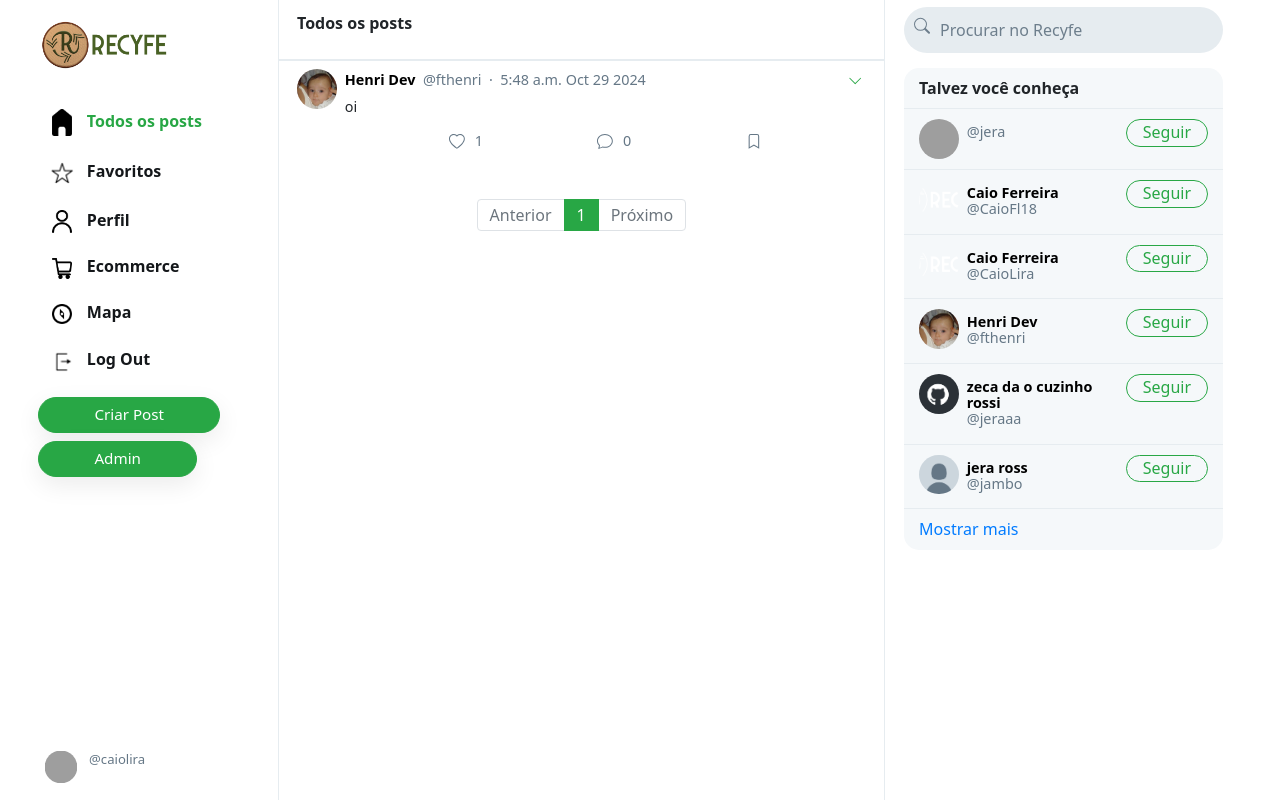
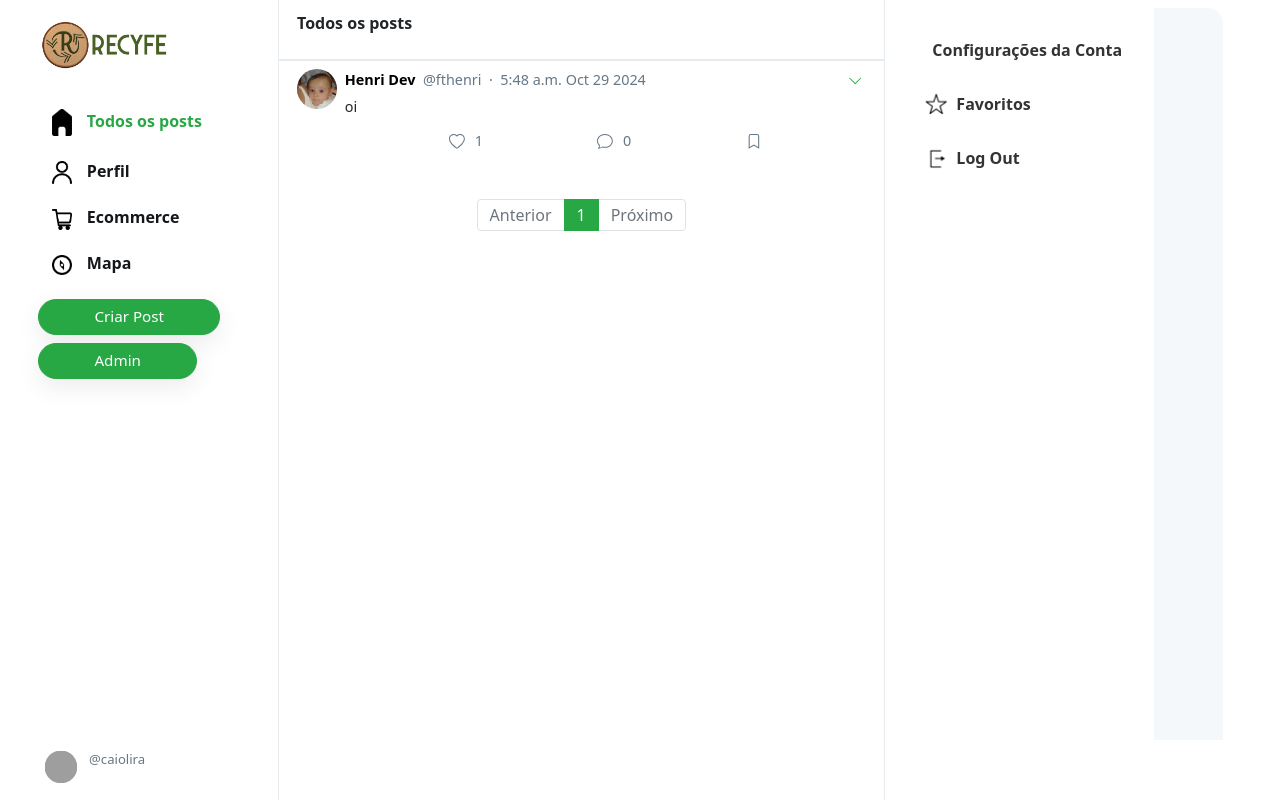
Before and after one commit to guilhermemouraovc/Recyfe-Dev, a Django app: page / in a window 1280 px wide. Run offline with Django 3.2, Linux system fonts and the light colour scheme; a user stored in the database is signed in; data comes from the database, SQL or seed files in the repository; both versions use the stored data as it was after the commit; tables that the repository leaves empty hold one stand-in row (values such as "Sample post"); some libraries are stand-ins or nearby versions; grey boxes are pictures that could not be loaded.

Commit message:
Atualizando as paginas

```diff
--- a/network/templates/network/layout.html
+++ b/network/templates/network/layout.html
@@ -12,16 +12,90 @@
     </head>
     <body>
         <style>
+            .navbar-custom {
+                background-color: white !important; /* Substitui cores padrão */
+            }
+
+            .sidebar-content img{
+                display: block; /* Remove margens em volta da imagem */
+                margin: auto;   /* Centraliza horizontalmente */
+                vertical-align: middle; /* Alinha verticalmente */
+            }
+
+
+            .sidebar ul .nav-item img {
+                transition: filter 0.3s; /* Adiciona uma transição suave para o ícone */
+            }
+
+            .sidebar .nav-link:hover {
+                background-color: #e0f2e9;
+                color: #28a745;
+            }
+
+            .sidebar {
+                width: 250px;
+                background-color: #ffffff;
+                overflow-y: auto;
+                padding: 20px 0;
+                height: 100vh; /* Garante que a navbar tenha a altura total da página */
+            }
+
+            .sidebar img.logo {
+                display: block;
+                margin: 0 auto 20px;
+                margin-left: 5px;
+                max-width: 150px;
+            }
+
+            .sidebar ul {
+                list-style-type: none;
+                padding: 0;
+                margin: 0;
+            }
+
+            .sidebar .nav-item {
+                margin-bottom: 10px;
+            }
+
             .sidenav ul .nav-item img {
                 transition: filter 0.3s; /* Adiciona uma transição suave para o ícone */
             }
 
-            .sidenav ul .nav-item:hover img {
+            .sidebar .nav-link {
+                display: inline-block;
+                align-items: center;
+                padding: 10px 20px;
+                text-decoration: none;
+                color: #333;
+                font-weight: bold;
+                transition: background-color 0.3s, color 0.3s;
+                border-radius: 12px;
+            }
+
+
+            .sidebar .nav-link div {
+                display: flex;
+                align-items: center;
+            }
+
+            .sidebar .nav-link svg {
+                margin-right: 10px;
+            }
+
+            .close-sidebar {
+                display: none;
+            }
+
+            .sidebar ul .nav-item img {
+                transition: filter 0.3s; /* Adiciona uma transição suave para o ícone */
+            }
+
+            .sidebar ul .nav-item:hover img {
                 filter: brightness(0) saturate(100%) invert(50%) sepia(70%) saturate(600%) hue-rotate(85deg) brightness(90%) contrast(85%);
                 /* Torna o ícone verde ao passar o mouse */
             }
 
-            .sidenav ul .nav-item:hover .nav-link {
+            .sidebar ul .nav-item:hover .nav-link {
                 color: #28a745; /* Torna o texto verde ao passar o mouse */
             }
 
@@ -121,14 +195,6 @@
                                 </a>
                                 </li>
                                 {% if user.is_authenticated %}
-                                    <li class="nav-item" id="saved">
-                                        <a href="{% url 'saved' %}" class="nav-link">
-                                            <div>
-                                                <img src="/media/favoritos.png" alt="People Icon" width="24px"/>
-                                                &nbsp;&nbsp;Favoritos
-                                            </div>
-                                        </a>
-                                    </li>
                                     <li class="nav-item" id="profile">
                                         <a href="{% url 'profile' user.username %}" class="nav-link">
                                             <div>
@@ -150,14 +216,6 @@
                                             <div>
                                                 <img src="/media/bussola.png" alt="People Icon" width="20px" style="margin-left: 2px; margin-right: 2px;"/>
                                                 &nbsp;&nbsp;Mapa
-                                            </div>
-                                        </a>
-                                    </li>
-                                    <li class="nav-item" id="logout">
-                                        <a href="{% url 'logout' %}" class="nav-link">
-                                            <div>
-                                                <img src="/media/logout.png" alt="People Icon" width="24px"/>
-                                                &nbsp;&nbsp;Log Out
                                             </div>
                                         </a>
                                     </li>
@@ -222,55 +280,72 @@
             {% endblock %}
 
             <div class="right-div">
-                <nav class="head">
-                    <form action="#">
-                        <div class="search-div">
-                            <div>
-                                <svg width="1em" height="1.6em" viewBox="0 0 16 6" class="bi bi-search" fill="#6d7e8c" xmlns="http://www.w3.org/2000/svg">
-                                    <path fill-rule="evenodd" d="M10.442 10.442a1 1 0 0 1 1.415 0l3.85 3.85a1 1 0 0 1-1.414 1.415l-3.85-3.85a1 1 0 0 1 0-1.415z"/>
-                                    <path fill-rule="evenodd" d="M6.5 12a5.5 5.5 0 1 0 0-11 5.5 5.5 0 0 0 0 11zM13 6.5a6.5 6.5 0 1 1-13 0 6.5 6.5 0 0 1 13 0z"/>
-                                </svg>
-                            </div>
-                            <input type="text" name="query" id="search-box" placeholder="Procurar no Recyfe">
-                        </div>
-                    </form>
-                </nav>
                 <div class='right-div-content'>
                     <div class="space" style="background-color: white;"></div>
                     {% if user.is_authenticated %}
                         <div class="suggestion-box">
-                            <div class="suggestion-header">
-                                Talvez você conheça
+                            <div id="sidebar" class="sidebar">
+                                <div class="sidebar-content">
+                                    <ul>
+                                        <!-- Todos os posts -->
+                                        {% if user.is_authenticated %}
+                                                            <li class="nav-item" id="saved">
+                                                                <a href="#" class="nav-link">
+                                                                    <div>
+                                                                        &nbsp;&nbsp;Configurações da Conta
                                                                     </div>
-                            {% for suggestion in suggestions %}
-                                <div class="suggestion-user">
+                                                                </a>
+                                                            </li>
+                                                            <li class="nav-item" id="following">
+                                                                <a href="{% url 'following' %}" class="nav-link">
                                                                     <div>
-                                        <a href="{% url 'profile' suggestion.username %}">
-                                            <div class="small-profilepic" style="background-image: url(/media/{{suggestion.profile_pic}})"></div>
+                                                                        <img src="/media/favoritos.png" alt="People Icon" width="24px" />
+                                                                        &nbsp;&nbsp;Favoritos
+                                                                    </div>
                                                                 </a>
+                                                            </li>
+                                                            <li class="nav-item" id="logout">
+                                                                <a href="{% url 'logout' %}" class="nav-link">
+                                                                    <div>
+                                                                        <div>
+                                                                            <img src="/media/logout.png" alt="People Icon" width="24px" />
+                                                                            &nbsp;&nbsp;Log Out
                                                                         </div>
-                                    <div class="user-details">
-                                        <a href="{% url 'profile' suggestion.username %}">
-                                            <div id="user-name">
 
-                                                <strong>
-                                                    {{suggestion.first_name}} {{suggestion.last_name}}
-                                                </strong>
                                                                     </div>
-                                            <div class="grey">@{{suggestion.username}}</div>
                                                                 </a>
+                                                            </li>
                                                         </div>
+
+                                                {% else %}
+                                                            <li class="nav-item" id="login">
+                                                                <a href="{% url 'login' %}" class="nav-link">
                                                                     <div>
-                                        <button class="btn btn-outline-success" type="button" onclick="follow_user(this,'{{suggestion.username}}','suggestion')">Seguir</button>
+                                                                        <svg width="1.5em" height="1.5em" viewBox="0 0 16 16" class="bi bi-door-closed" fill="currentColor" xmlns="http://www.w3.org/2000/svg">
+                                                                            <path fill-rule="evenodd" d="M3 2a1 1 0 0 1 1-1h8a1 1 0 0 1 1 1v13a1 1 0 0 1-1 1H4a1 1 0 0 1-1-1V2zm1 0v13h8V2H4z"/>
+                                                                            <path d="M7 9a1 1 0 1 1-2 0 1 1 0 0 1 2 0z"/>
+                                                                            <path fill-rule="evenodd" d="M1 15.5a.5.5 0 0 1 .5-.5h13a.5.5 0 0 1 0 1h-13a.5.5 0 0 1-.5-.5z"/>
+                                                                        </svg>
+                                                                        &nbsp;&nbsp;Log In
                                                                     </div>
+                                                                </a>
+                                                            </li>
+                                                            <li class="nav-item" id="Signup">
+                                                                <a href="{% url 'register' %}" class="nav-link">
+                                                                    <div>
+                                                                        <svg width="1.5em" height="1.5em" viewBox="0 0 16 16" class="bi bi-person-plus" fill="currentColor" xmlns="http://www.w3.org/2000/svg">
+                                                                            <path fill-rule="evenodd" d="M11 14s1 0 1-1-1-4-6-4-6 3-6 4 1 1 1 1h10zm-9.995-.944v-.002.002zM1.022 13h9.956a.274.274 0 0 0 .014-.002l.008-.002c-.001-.246-.154-.986-.832-1.664C9.516 10.68 8.289 10 6 10c-2.29 0-3.516.68-4.168 1.332-.678.678-.83 1.418-.832 1.664a1.05 1.05 0 0 0 .022.004zm9.974.056v-.002.002zM6 7a2 2 0 1 0 0-4 2 2 0 0 0 0 4zm3-2a3 3 0 1 1-6 0 3 3 0 0 1 6 0zm4.5 0a.5.5 0 0 1 .5.5v2a.5.5 0 0 1-.5.5h-2a.5.5 0 0 1 0-1H13V5.5a.5.5 0 0 1 .5-.5z"/>
+                                                                            <path fill-rule="evenodd" d="M13 7.5a.5.5 0 0 1 .5-.5h2a.5.5 0 0 1 0 1H14v1.5a.5.5 0 0 1-1 0v-2z"/>
+                                                                        </svg>
+                                                                        &nbsp;&nbsp;Registrar
                                                                     </div>
-                            {% empty %}
-                                    <div style="text-align: center; border-bottom: .5px solid #e6ecf0; padding: 10px 15px;">
-                                        <span class="grey" style="font-size: .9em;">Nenhuma sugestão disponível.</span>
-                                    </div>
-                            {% endfor %}
-                            <div class="suggestion-footer">
-                                <a href="#">Mostrar mais</a>
+                                                                </a>
+                                                            </li>
+                                                        {% endif %}
+                                                    </ul>
+
+
+
                                 </div>
                         </div>
                     {% else %}
```
Also changed, not shown: ecommerce/templates/parciais/_nav.html (+45 -19 lines), network/templates/map.html (+3 -9 lines), db.sqlite3, network/media/covers/logo_1_rPDf09K.png (added), network/media/profile_pic/logo_1_K9nlqjj.png (added). Lines whose indentation alone changed are shown as unchanged.
